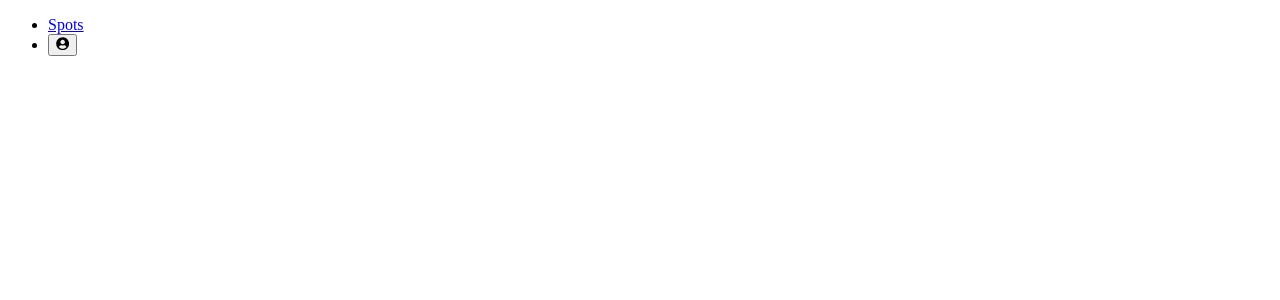
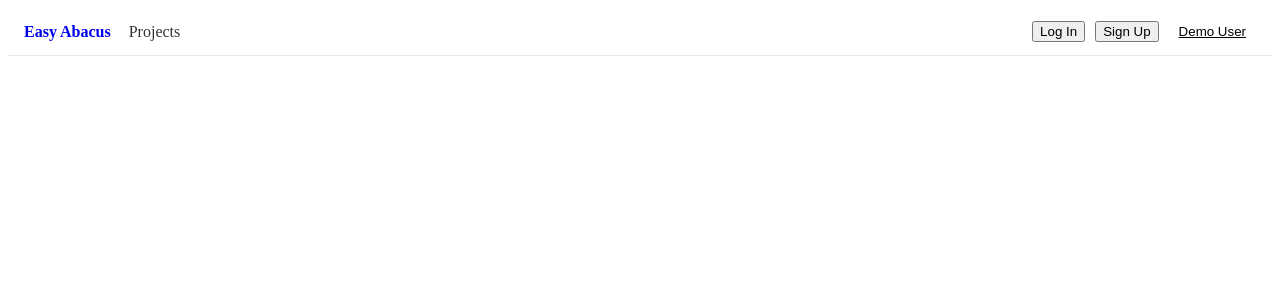
Before and after one commit to wolf-domination/Easy_Abacus, a React (Vite) app in the folder react-vite/: page / in a window 1280 px wide. Shown: the top 300 px of the page. Built offline with nearby package versions, Linux system fonts and the light colour scheme; no server answers.

Commit message:
08/24-update

```diff
--- a/react-vite/src/components/Navigation/Navigation.css
+++ b/react-vite/src/components/Navigation/Navigation.css
@@ -1,3 +1,64 @@
-.profile-dropdown {
-  position: absolute;
+.nav {
+  display: flex;
+  align-items: center;
+  justify-content: space-between;
+  gap: 12px;
+  padding: 10px 16px;
+  border-bottom: 1px solid #e7e7e7;
+  background: #fff;
+  position: sticky;
+  top: 0;
+  z-index: 10;
 }
+
+.nav-left,
+.nav-right {
+  display: flex;
+  align-items: center;
+  gap: 10px;
+}
+
+.brand {
+  font-weight: 700;
+  text-decoration: none;
+  margin-right: 8px;
+}
+
+.nav-link {
+  text-decoration: none;
+  color: inherit;
+  opacity: 0.8;
+}
+
+.nav-link.active {
+  opacity: 1;
+  text-decoration: underline;
+}
+
+.btn {
+  border: 1px solid #d0d0d0;
+  padding: 6px 10px;
+  border-radius: 6px;
+  background: #fff;
+  cursor: pointer;
+}
+
+.btn:hover {
+  background: #f6f6f6;
+}
+
+.btn-primary {
+  background: #111;
+  color: #fff;
+  border-color: #111;
+}
+
+.btn-primary:hover {
+  filter: brightness(0.95);
+}
+
+.btn-ghost {
+  border: none;
+  background: transparent;
+  text-decoration: underline;
+}
--- a/react-vite/src/components/Navigation/Navigation.jsx
+++ b/react-vite/src/components/Navigation/Navigation.jsx
@@ -1,16 +1,64 @@
+import { NavLink } from "react-router-dom";
+import { useDispatch, useSelector } from "react-redux";
 
+import OpenModalButton from "../OpenModalButton";
+import LoginFormModal from "../LoginFormModal";
+import SignupFormModal from "../SignupFormModal";
+import ProfileButton from "./ProfileButton";
 
-
-
-import { NavLink } from "react-router-dom";
-import ProfileButton from "./ProfileButton";
+import { thunkLogin } from "../../redux/session";
 import "./Navigation.css";
 
 export default function Navigation() {
+  const dispatch = useDispatch();
+  const user = useSelector((state) => state.session.user);
+
+  const demoLogin = async () => {
+    // Adjust these if your seed uses different creds
+    const creds = [
+      { credential: "demo@aa.io", password: "password" },
+      { credential: "Demo-lition", password: "password" },
+    ];
+    for (const c of creds) {
+      try {
+        await dispatch(thunkLogin(c));
+        return;
+      } catch {
+        // try next
+      }
+    }
+    // optional: you could toast an error here
+    console.error("Demo login failed. Check demo seed credentials.");
+  };
+
   return (
-    <ul>
-      <li><NavLink to="/spots">Spots</NavLink></li>
-      <li><ProfileButton /></li>
-    </ul>
+    <nav className="nav">
+      <div className="nav-left">
+        <NavLink to="/spots" className="brand">Easy Abacus</NavLink>
+        <NavLink to="/spots" className="nav-link">Projects</NavLink>
+      </div>
+
+      <div className="nav-right">
+        {user ? (
+          <ProfileButton user={user} />
+        ) : (
+          <>
+            <OpenModalButton
+              buttonText="Log In"
+              modalComponent={<LoginFormModal />}
+              className="btn"
+            />
+            <OpenModalButton
+              buttonText="Sign Up"
+              modalComponent={<SignupFormModal />}
+              className="btn btn-primary"
+            />
+            <button className="btn btn-ghost" onClick={demoLogin}>
+              Demo User
+            </button>
+          </>
+        )}
+      </div>
+    </nav>
   );
 }
```
